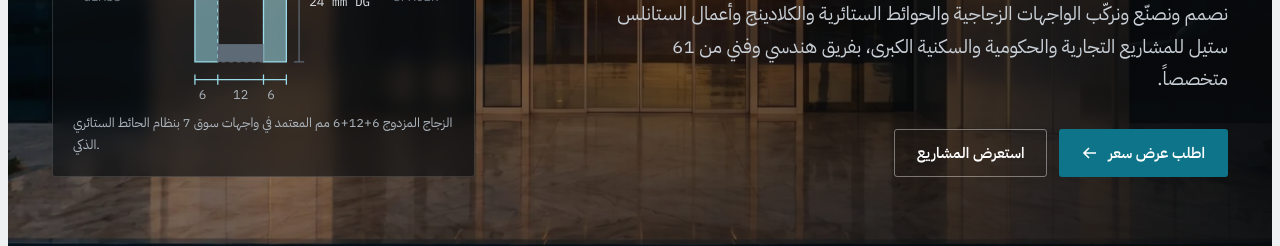
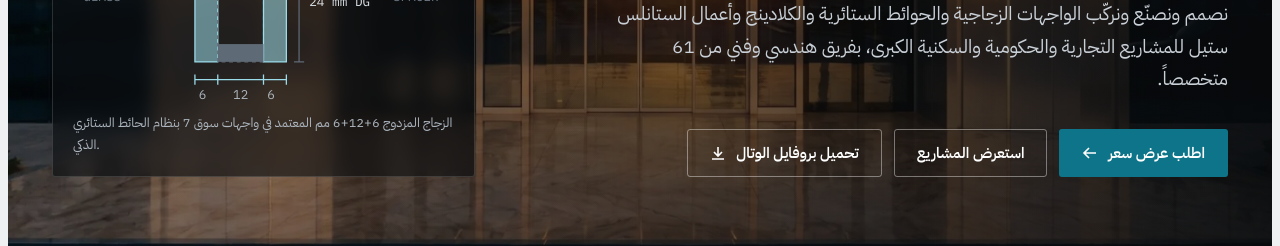
Before and after one commit to pesglass019-ui/alutal, a plain HTML site: page index.html in a window 1280 px wide. Shown: the part 483-729 px from the top of the page. Drawn offline with Linux system fonts and the light colour scheme.

Commit message:
Hero: add Download company profile button
Co-Authored-By: Claude Opus 5.5 <noreply@anthropic.com>
Claude-Session: https://claude.ai/code/session_01VAtb8aWNDuQgEnaVLcPdin

```diff
--- a/index.html
+++ b/index.html
@@ -357,6 +357,7 @@ html[lang="ar"] .eyebrow{font-size:13.5px;font-weight:500}
         <div class="ctas">
           <a class="btn btn-primary" href="#contact"><span data-l="ar">اطلب عرض سعر</span><span data-l="en">Request a quotation</span><svg class="arr" viewBox="0 0 16 16" fill="none" stroke="currentColor" stroke-width="1.6"><path d="M2 8h12M9 3l5 5-5 5"/></svg></a>
           <a class="btn btn-line" href="#projects"><span data-l="ar">استعرض المشاريع</span><span data-l="en">View projects</span></a>
+          <a class="btn btn-line" href="https://is.gd/alutal_profile" target="_blank" rel="noopener"><span data-l="ar">تحميل بروفايل الوتال</span><span data-l="en">Download company profile</span><svg viewBox="0 0 16 16" fill="none" stroke="currentColor" stroke-width="1.6"><path d="M8 2v9M4 7l4 4 4-4M2 14h12"/></svg></a>
         </div>
       </div>
       <aside class="section-card" dir="ltr" aria-label="Double glazed unit section">
```
